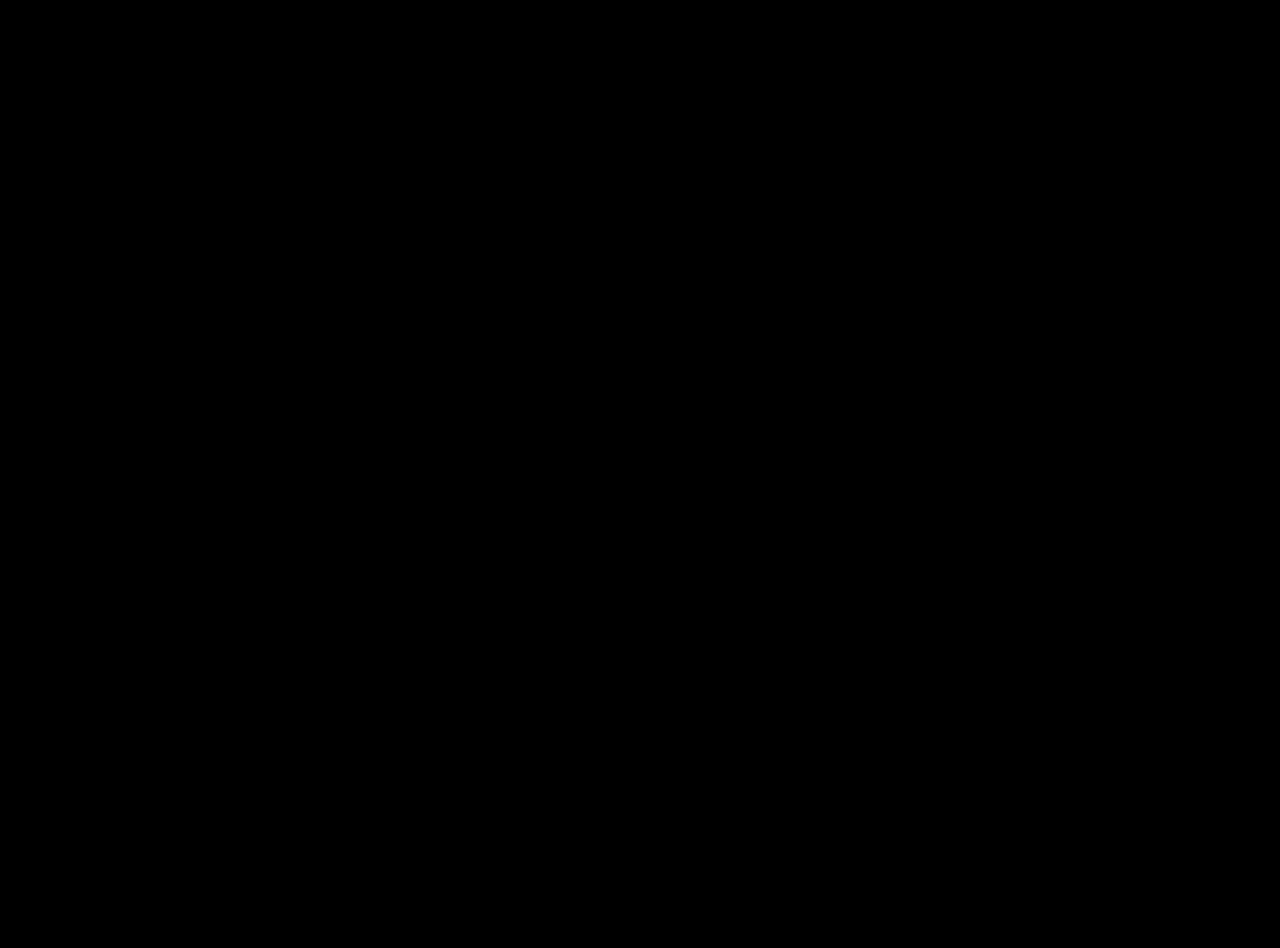
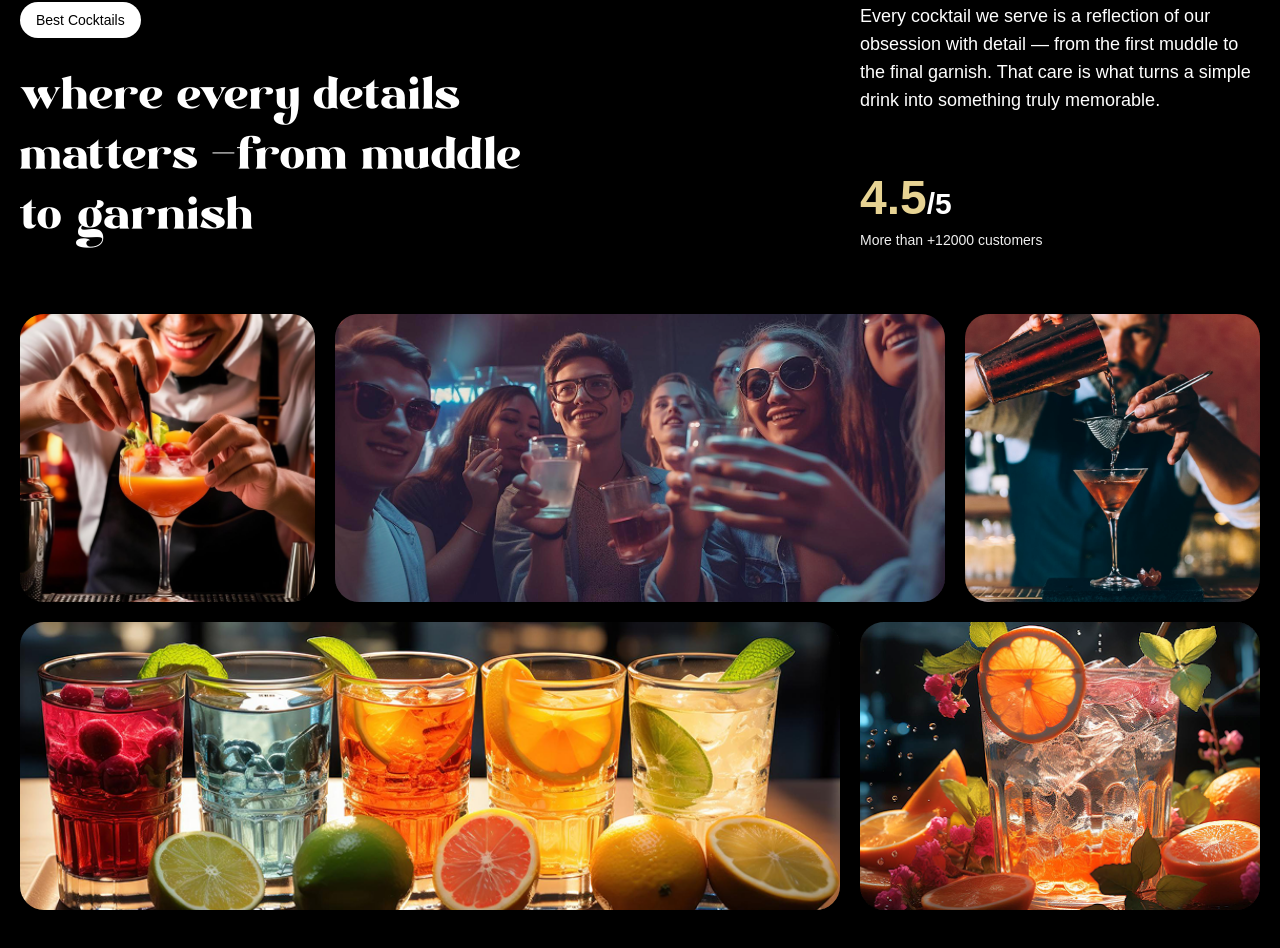
Before and after one commit to mahmadcoder/cocktails_gsap_app, a React (Vite) app: page / in a window 1280 px wide. Shown: the part 1710-2658 px from the top of the page. Before the commit the page ends 1600 px from the top, so only its background shows below. Built offline with nearby package versions, Linux system fonts and the light colour scheme; a web font is replaced by a local one.

Commit message:
Implement About Section

```diff
--- a/src/App.jsx
+++ b/src/App.jsx
@@ -4,6 +4,7 @@
 import Navbar from "./components/Navbar";
 import Hero from "./components/Hero";
 import Cocktails from "./components/Cocktails";
+import About from "./components/About";
 
 gsap.registerPlugin(ScrollTrigger, SplitText);
 
@@ -13,6 +14,7 @@
       <Navbar />
       <Hero />
       <Cocktails/>
+      <About/>
     </main>
   );
 };
--- /dev/null
+++ b/src/components/About.jsx
@@ -0,0 +1,98 @@
+import { useGSAP } from "@gsap/react";
+import gsap from "gsap";
+import { SplitText } from "gsap/all";
+
+
+const About = () => {
+
+  useGSAP(() => {
+    const titleSplit = SplitText.create('#about h2',{
+      type:'words'
+    })
+
+    const scrollTimeline = gsap.timeline({
+      scrollTrigger:{
+        trigger:'#about',
+        start:'top center',
+
+      }
+    })
+
+    scrollTimeline
+    .from(titleSplit.words,{
+      opacity:0, duration:1 ,yPercent:100, ease:'expo.out', stagger:0.02
+    })
+    .from('.top-grid div, .bottom-grid div',{
+      opacity:0, duration:1, ease:'power1.inOut', stagger:0.04
+    }, '-=0.5')
+  })
+
+
+  return (
+    <div id="about">
+      <div className="mb-16 md:px-0 px-5">
+        <div className="content">
+          <div className="md:col-span-8">
+            <p className="badge">Best Cocktails</p>
+            <h2>
+              where every details matters <span className="text-white">-</span>
+              from muddle to garnish
+            </h2>
+          </div>
+          <div className="sub-content">
+            <p>
+              Every cocktail we serve is a reflection of our obsession with
+              detail — from the first muddle to the final garnish. That care is
+              what turns a simple drink into something truly memorable.
+            </p>
+            <div>
+              <p className="md:text-3xl text-xl font-bold">
+                <span>4.5</span>/5
+              </p>
+              <p className="text-sm text-white-100">
+                More than +12000 customers
+              </p>
+            </div>
+          </div>
+        </div>
+      </div>
+      {/* 1st grid images */}
+      <div className="top-grid">
+        <div className="md:col-span-3">
+          <div className="noisy">
+            <img src="/images/abt1.png" alt="grid-img-1" />
+          </div>
+        </div>
+        {/* second img */}
+
+        <div className="md:col-span-6">
+          <div className="noisy">
+            <img src="/images/abt2.png" alt="grid-img-2" />
+          </div>
+        </div>
+        {/* 3rd image */}
+        <div className="md:col-span-3">
+          <div className="noisy">
+            <img src="/images/abt5.png" alt="grid-img-5" />
+          </div>
+        </div>
+      </div>
+      {/* another grid  */}
+      <div className="bottom-grid">
+        <div className="md:col-span-8">
+          <div className="noisy">
+            <img src="/images/abt3.png" alt="grid-img-3" />
+          </div>
+        </div>
+        {/* second image */}
+        <div className="md:col-span-4">
+          <div className="noisy">
+            <img src="/images/abt4.png" alt="grid-img-4" />
+          </div>
+        </div>
+      </div>
+    </div>
+  );
+}
+
+export default About
```
